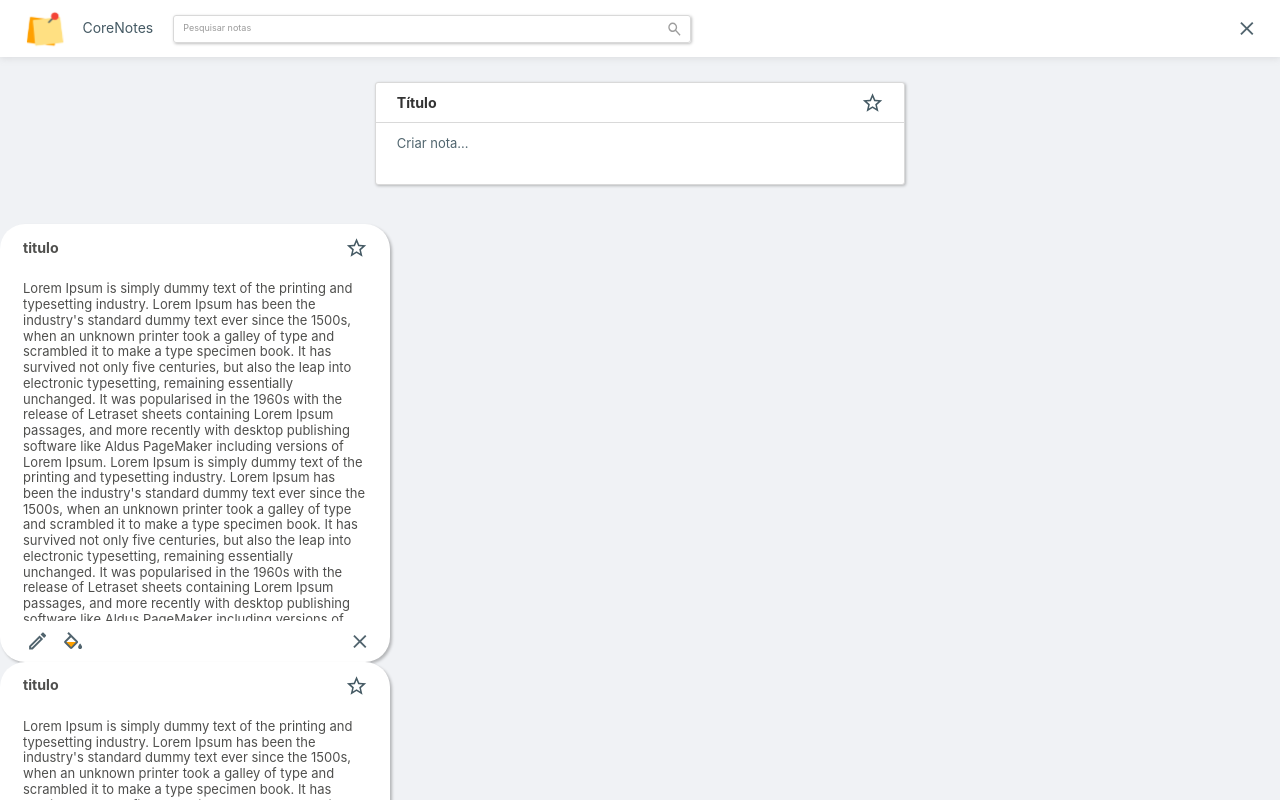
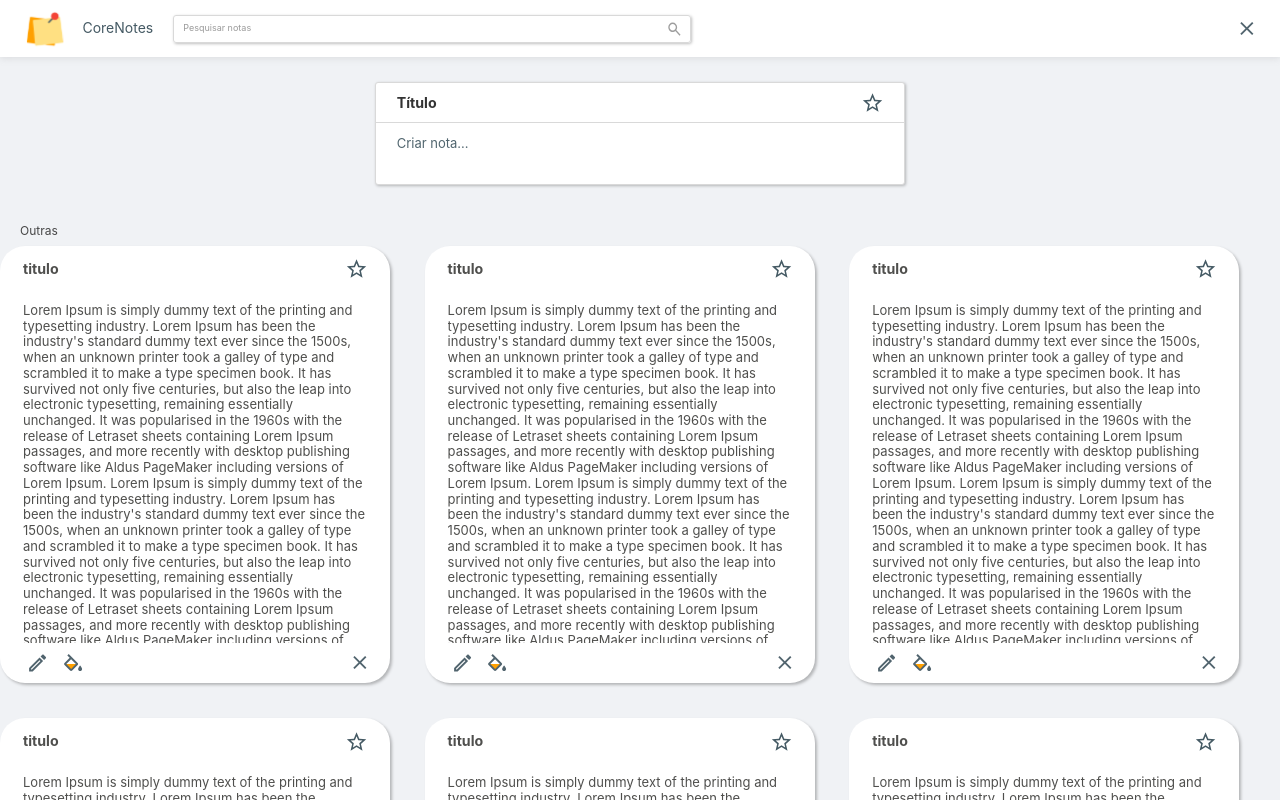
Before and after one commit to rodrigojsdeveloper/corenote, a React (Vite) app in the folder client/: page / in a window 1280 px wide. Shown: the top 800 px of the page. Built offline with nearby package versions, Linux system fonts and the light colour scheme.

Commit message:
feat: create notes lists and favorite notes

```diff
--- a/client/src/App.tsx
+++ b/client/src/App.tsx
@@ -1,14 +1,13 @@
+import ListOthers from "./components/Lists/ListOthers";
 import CreateNote from "./components/CreateNote";
 import Header from "./components/Header";
-import Note from "./components/Note";
 
 const App = () => {
   return (
     <>
       <Header />
       <CreateNote />
-      <Note />
-      <Note />
+      <ListOthers />
     </>
   );
 };
--- /dev/null
+++ b/client/src/components/Lists/ListOthers.tsx
@@ -0,0 +1,23 @@
+import { Container } from "./style";
+import Note from "../Note";
+
+const ListOthers = () => {
+  return (
+    <Container>
+      <h2>Outras</h2>
+
+      <menu>
+        <Note />
+        <Note />
+        <Note />
+        <Note />
+        <Note />
+        <Note />
+        <Note />
+        <Note />
+      </menu>
+    </Container>
+  );
+};
+
+export default ListOthers;
--- /dev/null
+++ b/client/src/components/Lists/style.ts
@@ -0,0 +1,39 @@
+import styled from "styled-components";
+
+const Container = styled.div`
+  width: 100%;
+  max-width: 1300px;
+
+  display: flex;
+  flex-direction: column;
+
+  & > h2 {
+    font-weight: 400;
+    font-size: 12px;
+    line-height: 14.52px;
+    color: var(--gray-900);
+
+    margin: 0 0 6.89px 20px;
+  }
+
+  & > menu {
+    width: 100%;
+
+    display: grid;
+    grid-template-columns: repeat(3, minmax(0px, 390px));
+    grid-gap: 34.61px;
+
+    margin: 0 auto;
+
+    @media (max-width: 768px) {
+      grid-template-columns: repeat(2, minmax(0px, 390px));
+      grid-gap: 25px;
+    }
+
+    @media (max-width: 500px) {
+      grid-template-columns: repeat(1, minmax(0px, 390px));
+    }
+  }
+`;
+
+export { Container };
--- a/client/src/components/Note/index.tsx
+++ b/client/src/components/Note/index.tsx
@@ -12,7 +12,7 @@ const Note = () => {
   return (
     <Container color={color}>
       <div className="headerNote">
-        <h2>titulo</h2>
+        <h3>titulo</h3>
 
         <img src={star} alt="Estrela" />
       </div>
--- a/client/src/components/Note/style.ts
+++ b/client/src/components/Note/style.ts
@@ -92,7 +92,7 @@ const Container = styled.div<IColorStyle>`
     padding: 15px 23px;
     border-bottom: 1px solid var(--color-white);
 
-    & > h2 {
+    & > h3 {
       font-weight: 700;
       font-size: 14.2px;
       line-height: 17.19px;
--- a/client/src/styles/global.ts
+++ b/client/src/styles/global.ts
@@ -24,6 +24,7 @@ export default createGlobalStyle`
     --gray-600: #333333;
     --gray-700: #95959540;
 		--gray-800: #4F4F4D;
+		--gray-900: #464646;
 
     --transparent: transparent;
 
```
Also changed, not shown: client/src/components/Lists/ListFavorites.tsx (added, +16 -0 lines).
